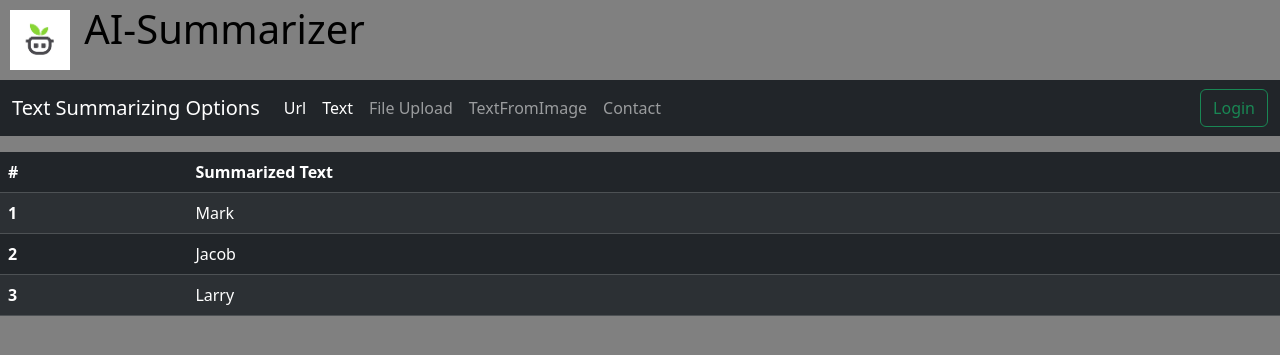
After one commit to gurdaan/NLP_Text_Summarization, a Django app: page /summaryhistory in a window 1280 px wide. The commit adds this page. Shown: the top 355 px of the page. Run offline with Django 4.2, Linux system fonts and the light colour scheme.

Commit message:
summary history page added

```diff
--- a/MLP_Project/Home/urls.py
+++ b/MLP_Project/Home/urls.py
@@ -12,6 +12,7 @@ urlpatterns = [
     path('signup',views.signup,name='signup'),
     path('login',views.login,name='login'),
     path('loginlogoutbutton',views.loginlogoutbutton,name='loginlogoutbutton'),
-    path('registeration',views.registeration,name='registeration')
+    path('registeration',views.registeration,name='registeration'),
+    path('summaryhistory',views.summaryhistory,name='summaryhistory')
 
 ]
--- a/MLP_Project/Home/views.py
+++ b/MLP_Project/Home/views.py
@@ -122,3 +122,6 @@ def registeration(request):
         # Save the user to the database
         user.save()
     return render(request,'registeration.html')
+
+def summaryhistory(request):
+    return render(request,'summaryhistory.html')
--- a/MLP_Project/templates/base.html
+++ b/MLP_Project/templates/base.html
@@ -40,7 +40,7 @@
 
               {% if user.is_authenticated %}
               <li class="nav-item">
-                <a class="nav-link" href="/index">Summary History</a>
+                <a class="nav-link" href="/summaryhistory">Summary History</a>
              </li>
               {% endif %}
 
--- /dev/null
+++ b/MLP_Project/templates/summaryhistory.html
@@ -0,0 +1,27 @@
+{% extends 'base.html' %}
+{% block content %}
+<html>
+    <table class="table table-striped table-dark">
+        <thead>
+          <tr>
+            <th scope="col">#</th>
+            <th scope="col">Summarized Text</th>
+          </tr>
+        </thead>
+        <tbody>
+          <tr>
+            <th scope="row">1</th>
+            <td>Mark</td>
+          </tr>
+          <tr>
+            <th scope="row">2</th>
+            <td>Jacob</td>
+          </tr>
+          <tr>
+            <th scope="row">3</th>
+            <td>Larry</td>
+          </tr>
+        </tbody>
+      </table>
+</html>
+{% endblock content %}
```
